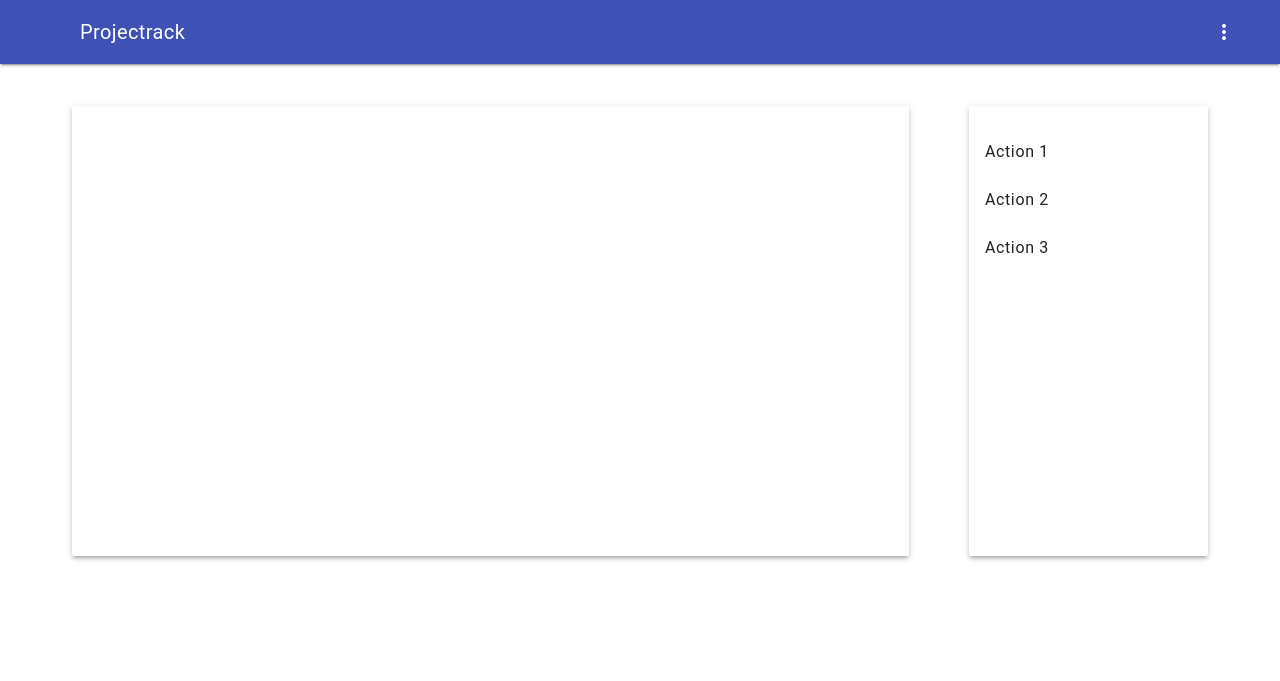
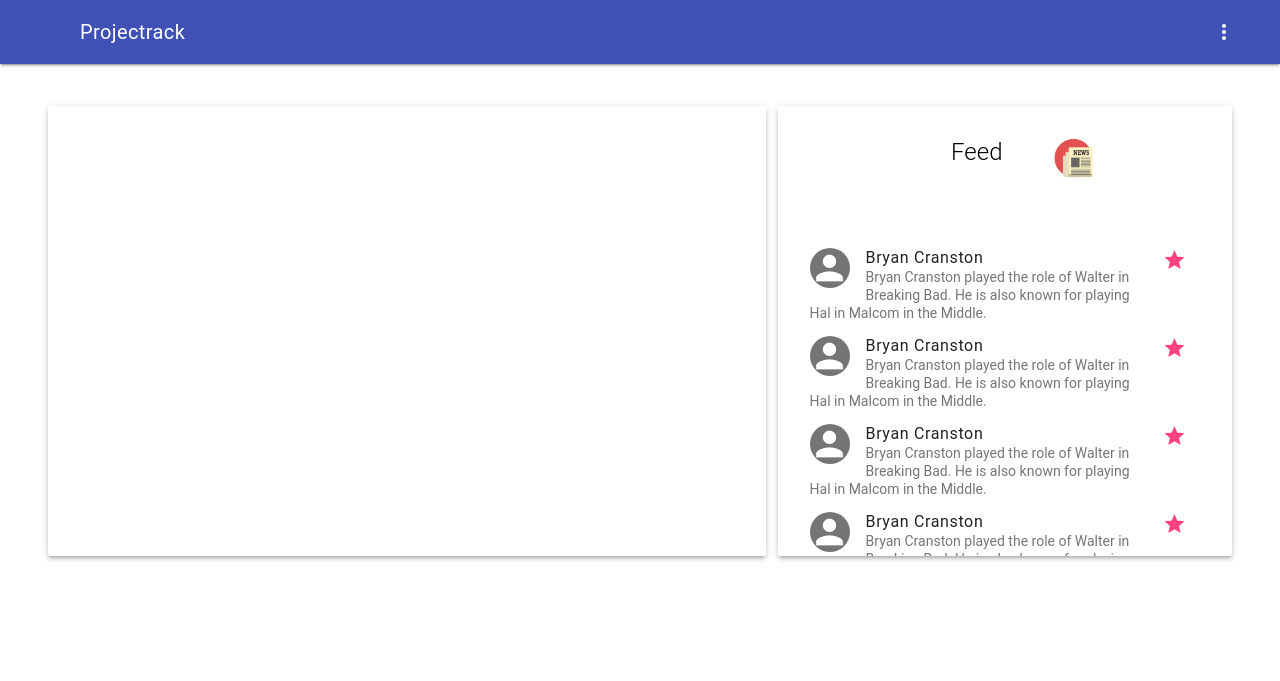
Before and after one commit to electric3/web-angular, a website: page app/views/dashboard.html in a window 1280 px wide. Drawn offline with nearby package versions, Linux system fonts and the light colour scheme; some packages are replaced by stand-ins of ours; a script that the page names is missing.

Commit message:
news feed improved

```diff
--- a/app/views/dashboard.html
+++ b/app/views/dashboard.html
@@ -51,27 +51,88 @@
         </header>
         <div class="mdl-layout__content">
             <div class="pt-landing_cards-wrapper">
-                <div class="mdl-card mdl-shadow--3dp" style="width: 70%; height: 450px; margin: auto">
+                <div class="mdl-card mdl-shadow--3dp" style="width: 60%; height: 450px; margin: auto">
                     <div class="mdl-card__title mdl-card--expand" style="color: #fff">
-                        <div google-chart chart="chartObject" style="height:600px; width:100%;" agc-on-select="selectHandler(selectedItems)"></div>
+                        <div google-chart chart="chartObject" style="height:600px; width:100%;"
+                             agc-on-select="selectHandler(selectedItems)"></div>
                     </div>
                 </div>
-                <div class="mdl-card mdl-shadow--3dp" style="width: 20%; height: 450px; margin: auto">
-                    <div class="mdl-card__title mdl-card--expand" style="color: red">
-                        <ul class="mdl-list" style="position: absolute; top: 0; left: 0;">
-                            <li class="mdl-list__item">
+                <div class="mdl-card mdl-shadow--3dp" style="width: 38%; height: 450px; margin: auto">
+                    <div class="mdl-card__title">
+                        <div class="mdl-grid">
+                            <div class="mdl-cell mdl-cell--10-col">
+                                <h2 class="mdl-card__title-text">Feed</h2>
+                            </div>
+                            <div class="mdl-cell mdl-cell--2-col" style="margin-bottom: 20px">
+                                <img src="../assets/images/news.png" width="40px" height="40px">
+                            </div>
+                        </div>
+                    </div>
+                    <div class="mdl-card__supporting-text" style="margin-top: -30px; overflow: scroll">
+                        <ul class="mdl-list">
+                            <li class="mdl-list__item mdl-list__item--three-line">
                                 <span class="mdl-list__item-primary-content">
-                                    <span>Action 1</span>
+                                  <i class="material-icons mdl-list__item-avatar">person</i>
+                                  <span>Bryan Cranston</span>
+                                  <span class="mdl-list__item-text-body">
+                                    Bryan Cranston played the role of Walter in Breaking Bad. He is also known
+                                    for playing Hal in Malcom in the Middle.
+                                  </span>
+                                </span>
+                                <span class="mdl-list__item-secondary-content">
+                                  <a class="mdl-list__item-secondary-action" href="#"><i class="material-icons">star</i></a>
                                 </span>
                             </li>
-                            <li class="mdl-list__item">
+                            <li class="mdl-list__item mdl-list__item--three-line">
                                 <span class="mdl-list__item-primary-content">
-                                    <span>Action 2</span>
+                                  <i class="material-icons mdl-list__item-avatar">person</i>
+                                  <span>Bryan Cranston</span>
+                                  <span class="mdl-list__item-text-body">
+                                    Bryan Cranston played the role of Walter in Breaking Bad. He is also known
+                                    for playing Hal in Malcom in the Middle.
+                                  </span>
+                                </span>
+                                <span class="mdl-list__item-secondary-content">
+                                  <a class="mdl-list__item-secondary-action" href="#"><i class="material-icons">star</i></a>
                                 </span>
                             </li>
-                            <li class="mdl-list__item">
+                            <li class="mdl-list__item mdl-list__item--three-line">
                                 <span class="mdl-list__item-primary-content">
-                                    <span>Action 3</span>
+                                  <i class="material-icons mdl-list__item-avatar">person</i>
+                                  <span>Bryan Cranston</span>
+                                  <span class="mdl-list__item-text-body">
+                                    Bryan Cranston played the role of Walter in Breaking Bad. He is also known
+                                    for playing Hal in Malcom in the Middle.
+                                  </span>
+                                </span>
+                                <span class="mdl-list__item-secondary-content">
+                                  <a class="mdl-list__item-secondary-action" href="#"><i class="material-icons">star</i></a>
+                                </span>
+                            </li>
+                            <li class="mdl-list__item mdl-list__item--three-line">
+                                <span class="mdl-list__item-primary-content">
+                                  <i class="material-icons mdl-list__item-avatar">person</i>
+                                  <span>Bryan Cranston</span>
+                                  <span class="mdl-list__item-text-body">
+                                    Bryan Cranston played the role of Walter in Breaking Bad. He is also known
+                                    for playing Hal in Malcom in the Middle.
+                                  </span>
+                                </span>
+                                <span class="mdl-list__item-secondary-content">
+                                  <a class="mdl-list__item-secondary-action" href="#"><i class="material-icons">star</i></a>
+                                </span>
+                            </li>
+                            <li class="mdl-list__item mdl-list__item--three-line">
+                                <span class="mdl-list__item-primary-content">
+                                  <i class="material-icons mdl-list__item-avatar">person</i>
+                                  <span>Bryan Cranston</span>
+                                  <span class="mdl-list__item-text-body">
+                                    Bryan Cranston played the role of Walter in Breaking Bad. He is also known
+                                    for playing Hal in Malcom in the Middle.
+                                  </span>
+                                </span>
+                                <span class="mdl-list__item-secondary-content">
+                                  <a class="mdl-list__item-secondary-action" href="#"><i class="material-icons">star</i></a>
                                 </span>
                             </li>
                         </ul>
```
